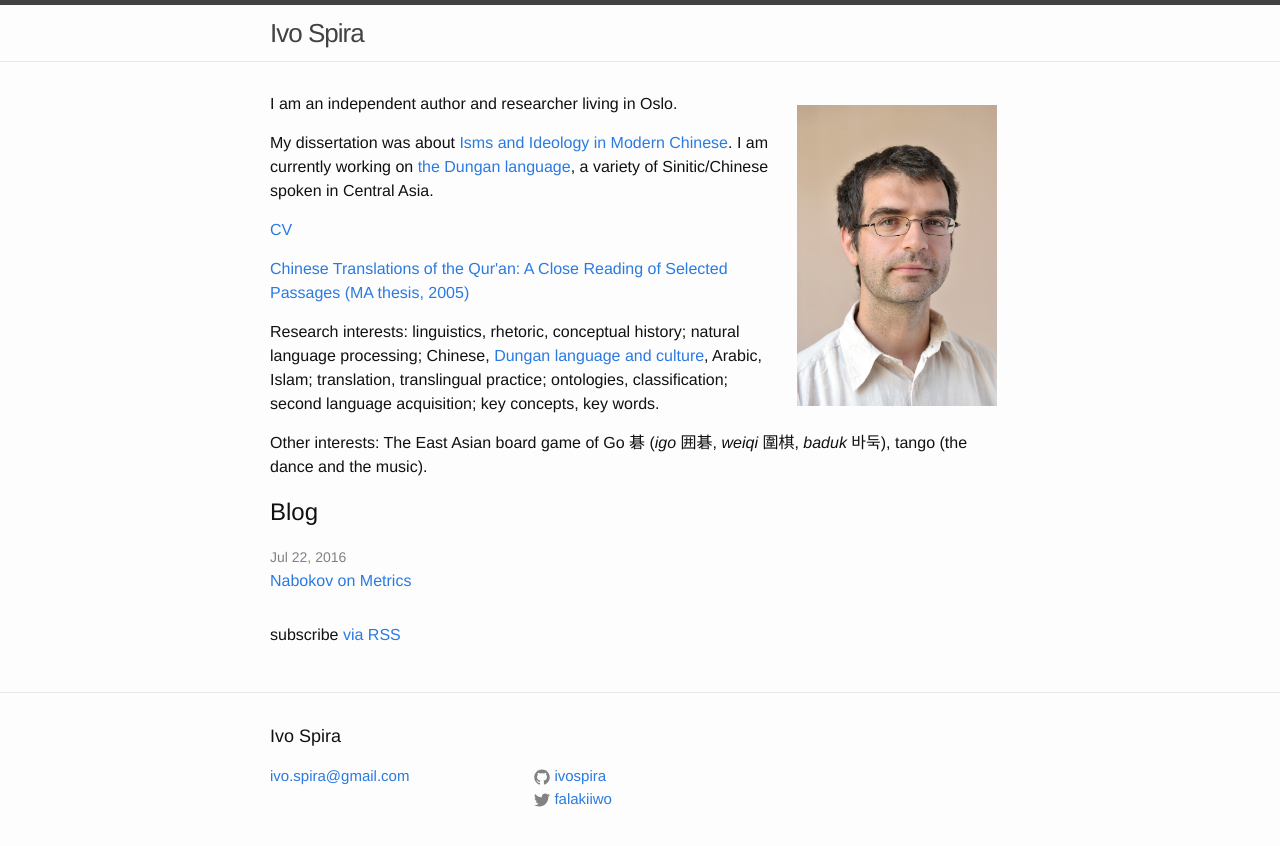
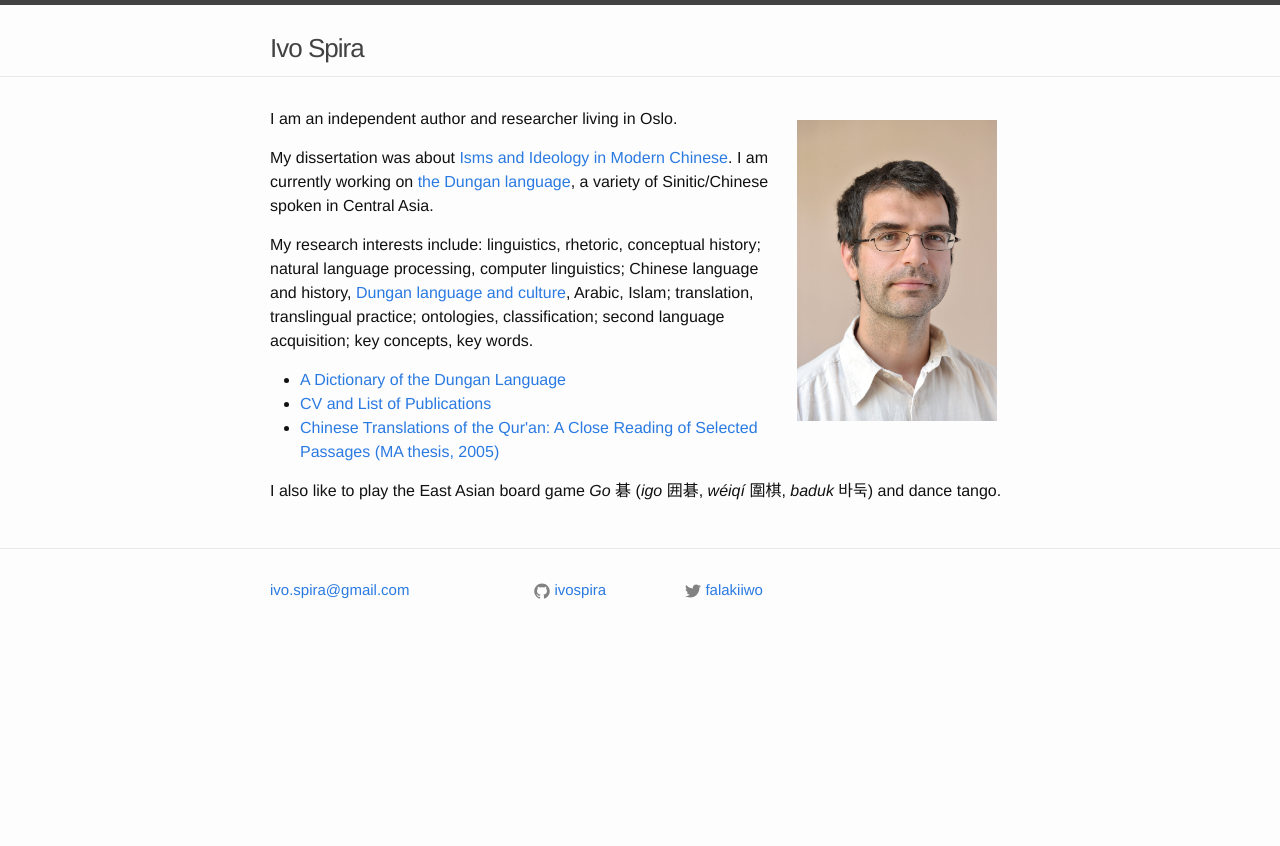
Before and after one commit to ivospira/ivospira.github.io, a Jekyll site: the page built from index.html, in a window 1280 px wide. Shown: the top 846 px of the page. Built offline with Jekyll 4.4.1, drawn with Linux system fonts in a browser that asks for light colours.

Commit message:
simpler beginning

```diff
--- a/_includes/footer.html
+++ b/_includes/footer.html
@@ -2,7 +2,7 @@
 
   <div class="wrapper">
 
-    <h2 class="footer-heading">{{ site.title }}</h2>
+   <!--  <h2 class="footer-heading">{{ site.title }}</h2> -->
 
     <div class="footer-col-wrapper">
       <div class="footer-col footer-col-1">
@@ -18,20 +18,20 @@
             {% include icon-github.html username=site.github_username %}
           </li>
           {% endif %}
+        </ul>
+      </div>
 
+      <div class="footer-col footer-col-3">
+        <!-- <p>{{ site.description }}</p> -->
+        <ul class="social-media-list">
           {% if site.twitter_username %}
           <li>
             {% include icon-twitter.html username=site.twitter_username %}
           </li>
           {% endif %}
-        </ul>
+		</ul>
       </div>
 
-<!--
-      <div class="footer-col footer-col-3">
-        <p>{{ site.description }}</p>
-      </div>
- -->
     </div>
 
   </div>
--- a/_includes/header.html
+++ b/_includes/header.html
@@ -1,7 +1,7 @@
 <header class="site-header">
 
   <div class="wrapper">
-
+	<p></p>
     <a class="site-title" href="{{ site.baseurl }}/">{{ site.title }}</a>
     <nav class="site-nav">
       <a href="#" class="menu-icon">
--- a/index.html
+++ b/index.html
@@ -10,14 +10,20 @@ layout: default
 
 <p>My dissertation was about <a href="http://www.brill.com/products/book/conceptual-history-chinese-isms">Isms and Ideology in Modern Chinese</a>. I am currently working on <a href="http://www.hf.uio.no/ikos/english/research/projects/dungan-language/conference-2014/">the Dungan language</a>, a variety of Sinitic/Chinese spoken in Central Asia.</p>
 
-<p><a href="/assets/Ivo Spira (CV).pdf">CV</a></p>
-<p><a href="http://urn.nb.no/URN:NBN:no-11118">Chinese Translations of the Qur'an: A Close Reading of Selected Passages (MA thesis, 2005)</a></p>
+<p>My research interests include: linguistics, rhetoric, conceptual history; natural language processing, computer linguistics; Chinese language and history, <a href="http://folk.uio.no/ivos/ODADS/">Dungan language and culture</a>, Arabic, Islam; translation, translingual practice; ontologies, classification; second language acquisition; key concepts, key words.</p>
 
-<p>Research interests: linguistics, rhetoric, conceptual history; natural language processing; Chinese, <a href="http://folk.uio.no/ivos/ODADS/">Dungan language and culture</a>, Arabic, Islam; translation, translingual practice; ontologies, classification; second language acquisition; key concepts, key words.</p>
+<ul>
+	<li><a href="http://ivospira.bitbucket.org/dungan_dict/dungan_dict.html">A Dictionary of the Dungan Language</a></li>
+	<li><a href="/assets/Ivo Spira (CV).pdf">CV and List of Publications</a></li>
+	<li><a href="http://urn.nb.no/URN:NBN:no-11118">Chinese Translations of the Qur'an: A Close Reading of Selected Passages (MA thesis, 2005)</a></li>
+</ul>
 
-<p>Other interests: The East Asian board game of Go 碁 (<em>igo</em> 囲碁, <em>weiqi</em> 圍棋, <em>baduk</em> 바둑), tango (the dance and the music).</p>
 
-	<h2>Blog</h2>
+
+<p>I also like to play the East Asian board game <em>Go</em> 碁 (<em>igo</em> 囲碁, <em>wéiqí</em> 圍棋, <em>baduk</em> 바둑) and dance tango.</p>
+
+	<!--
+<h2>Blog</h2>
    <ul class="post-list">
     {% for post in site.posts %}
       <li>
@@ -31,5 +37,6 @@ layout: default
   </ul>
 
   <p class="rss-subscribe">subscribe <a href="{{ "/feed.xml" | prepend: site.baseurl }}">via RSS</a></p>
+ -->
 
 </div>
```
